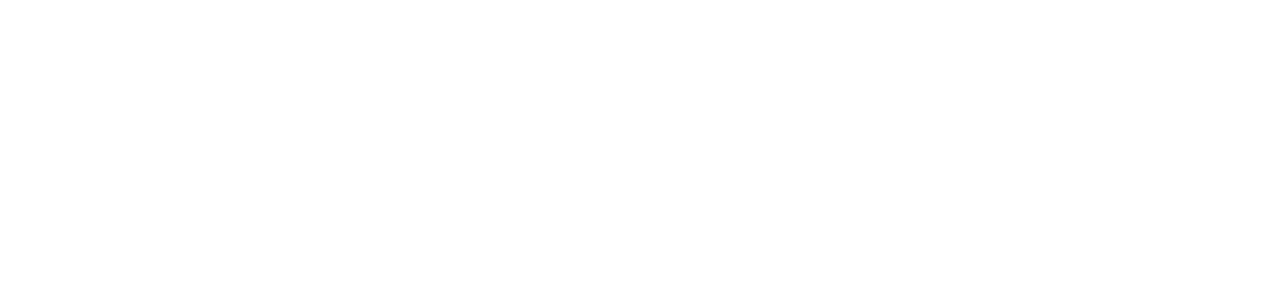
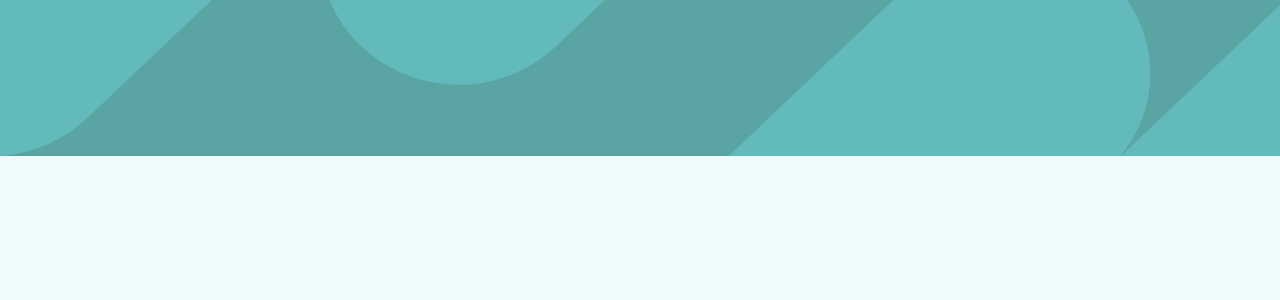
Before and after one commit to GabrielaMendes/vue-job-listing, a Vue app: page / in a window 1280 px wide. Shown: the top 300 px of the page. Built offline with nearby package versions, Linux system fonts and the light colour scheme.

Commit message:
layout: created page base layout

```diff
--- a/src/App.vue
+++ b/src/App.vue
@@ -1,6 +1,20 @@
 <script setup>
+import useJobs from "./composables/useJobs";
+
+const { jobs } = useJobs();
 </script>
 
 <template>
-  <div></div>
+  <div class="h-full min-h-screen w-full bg-light-grayish-cyan-bg">
+    <!-- Top bar -->
+    <div class="h-[9.75rem] bg-desaturated-dark-cyan bg-top-image"></div>
+
+    <!-- Job listings -->
+    <main class="px-6 mx-auto mt-16 md:mt-24 w-full max-w-[1200px]">
+      <ul>
+        <li v-for="job in jobs" :key="job.id" class="mb-8">
+        </li>
+      </ul>
+    </main>
+  </div>
 </template>
--- a/src/assets/main.css
+++ b/src/assets/main.css
@@ -3,11 +3,24 @@
 @tailwind utilities;
 
 .bg-top-image {
-  @apply bg-[url('/images/bg-header-mobile.svg')] md:bg-[url('/images/bg-header-desktop.svg')]
+  @apply bg-[url('/images/bg-header-mobile.svg')] md:bg-[url('/images/bg-header-desktop.svg')];
 }
 
 @layer base {
- body {
-  @apply font-league-spartan font-medium
+  body {
+    @apply font-league-spartan font-medium;
+  }
 }
+
+
+@layer utilities {
+  .transition-hover {
+    @apply transition-colors duration-200 ease-linear
+  }
 }
+
+@layer components {
+  .featured-bar {
+    @apply absolute h-full w-[5px] bg-desaturated-dark-cyan left-0 top-0
+  }
+}
```
